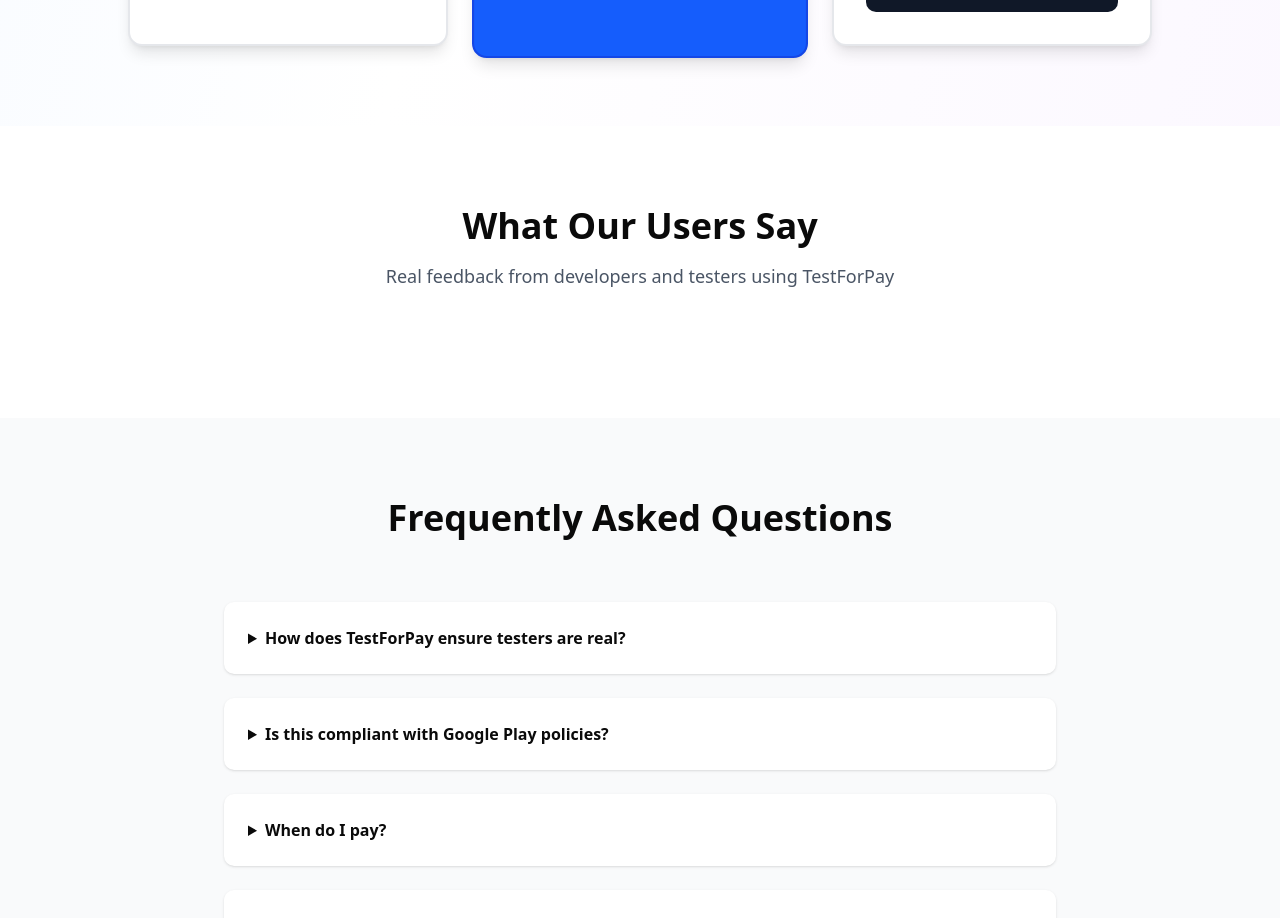
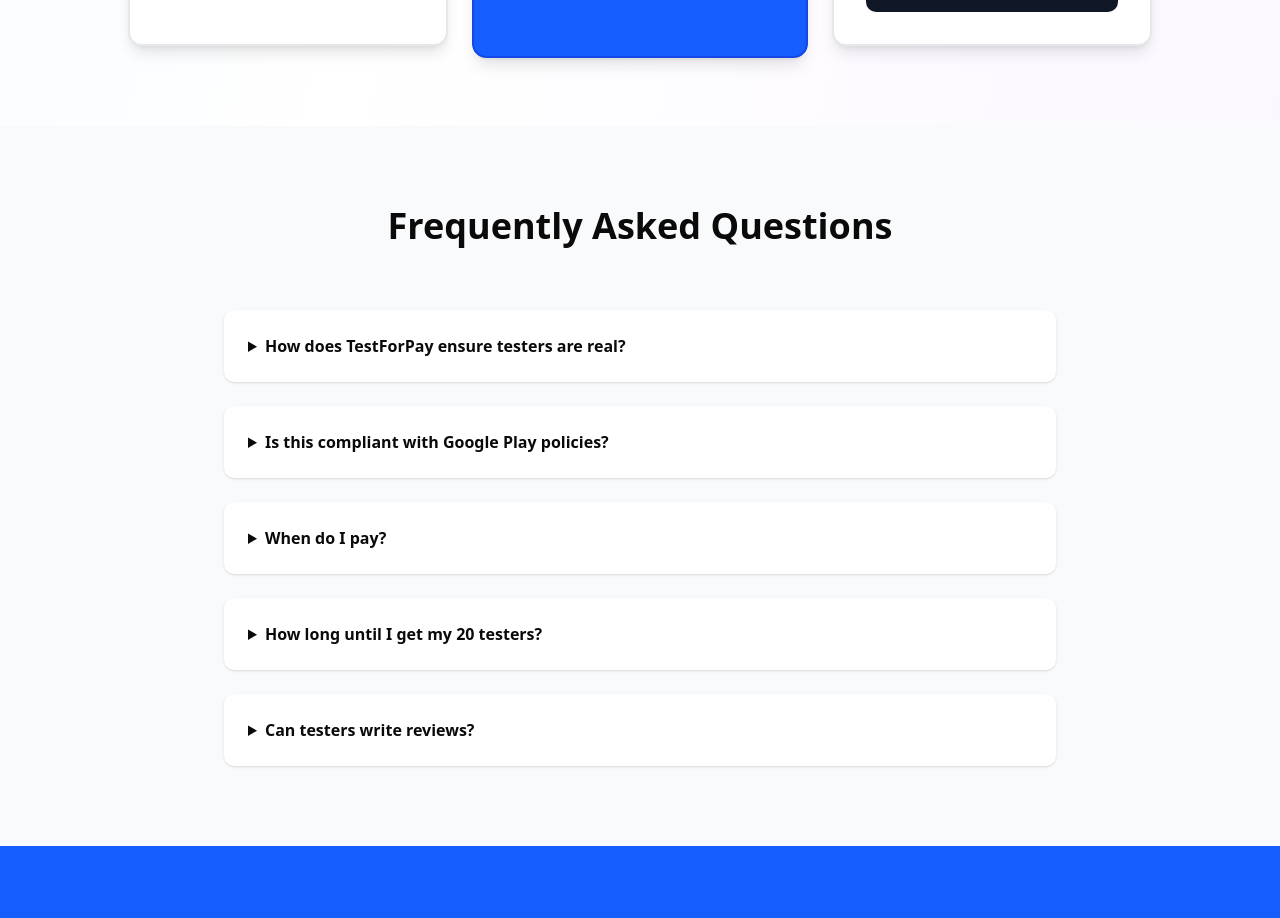
Before and after one commit to evansmunsha/testforpay, a Next.js app: page / in a window 1280 px wide. Shown: the part 3930-4848 px from the top of the page. Built offline with nearby package versions, Linux system fonts and the light colour scheme; no server answers.

Commit message:
section will not appear

```diff
--- a/app/page.tsx
+++ b/app/page.tsx
@@ -565,15 +565,7 @@
         </div>
       </section>
 
-      <section className="py-20 bg-white">
-        <div className="max-w-7xl mx-auto px-4 sm:px-6 lg:px-8">
-          <h2 className="text-4xl font-bold text-center mb-4">What Our Users Say</h2>
-          <p className="text-center text-gray-600 mb-12 text-lg">
-            Real feedback from developers and testers using TestForPay
-          </p>
-          <Testimonials limit={6} />
-        </div>
-      </section>
+      <Testimonials limit={6} />
 
       {/* FAQ */}
       <section id="faq" className="bg-gray-50 py-20">
```
